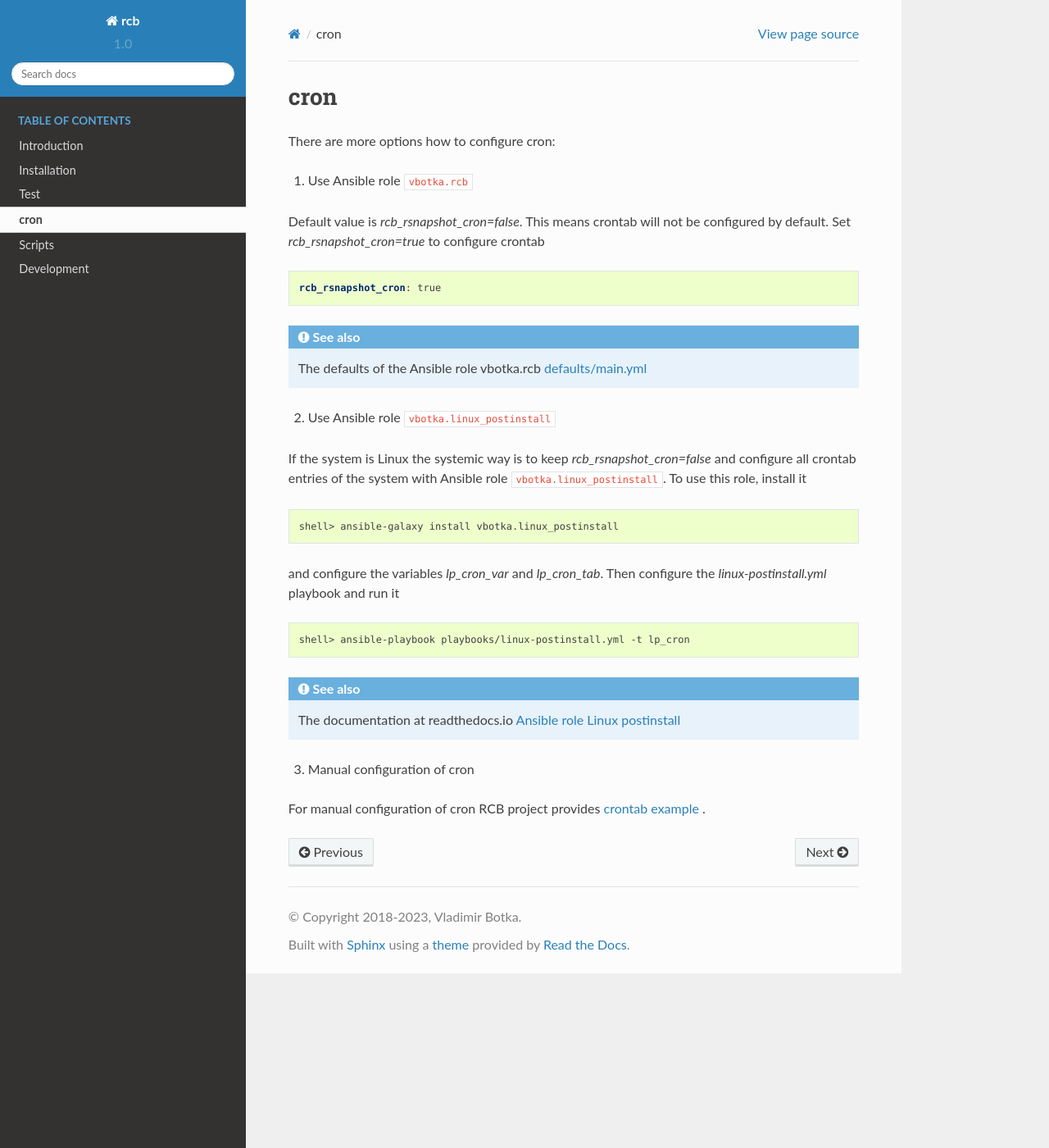
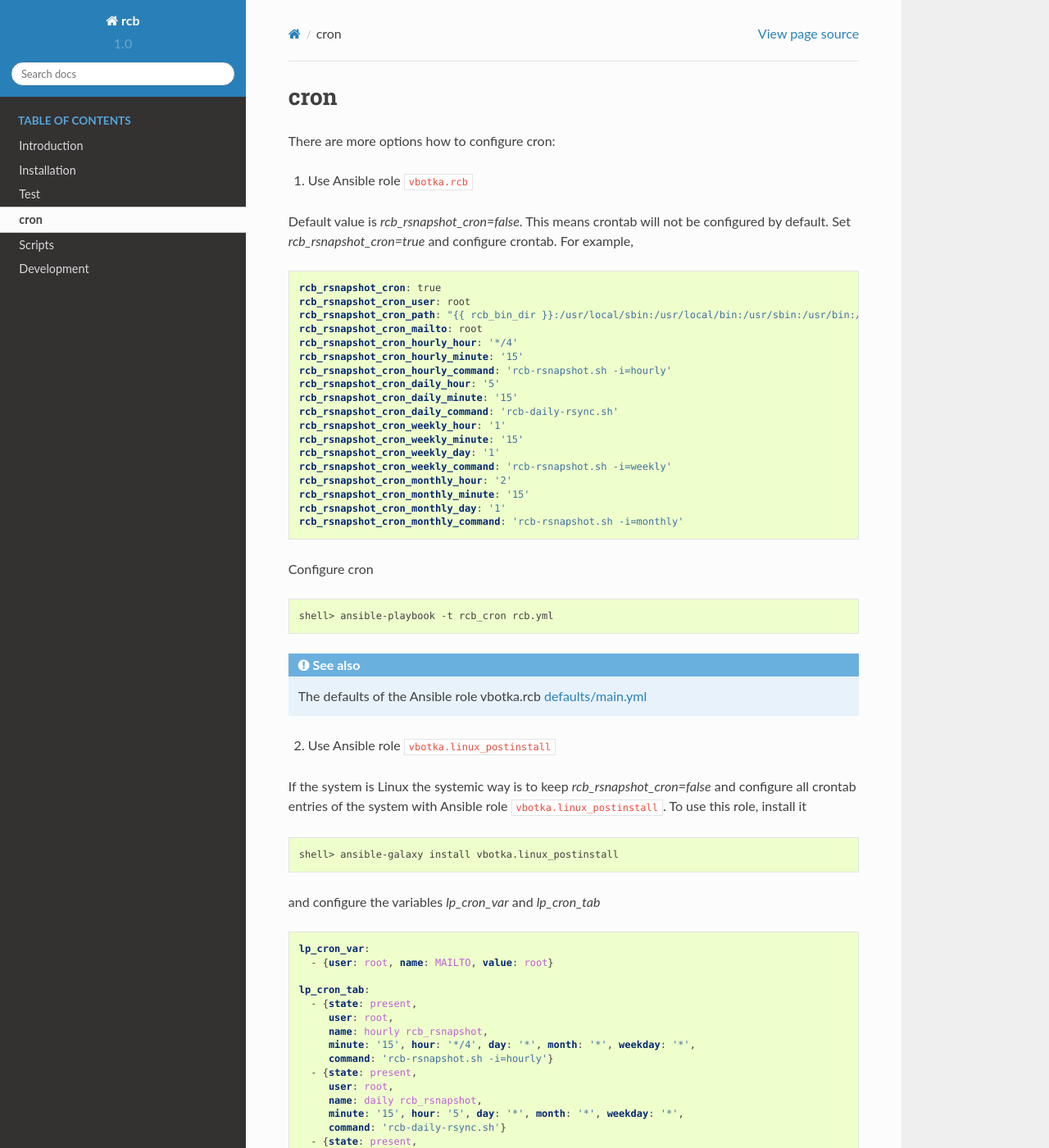
Before and after one commit to vbotka/rcb, a Sphinx documentation site: the page built from docs/source/cron.rst, in a window 1280 px wide and 1400 px high. Shown: the whole window at 82% size. Built offline with Sphinx 7.4.7 and the Read the Docs theme 2.0.0, drawn with Linux system fonts in a browser that asks for light colours; some web fonts are replaced; pages that are not in the unit, such as notebooks, are missing from menus; cross-references to code outside the pages are shown as plain code; some of the changed text lies outside the part shown.

Commit message:
Update docs. Bump 1.1.7

```diff
--- a/docs/source/code/debug_01.yml
+++ b/docs/source/code/debug_01.yml
@@ -1,4 +1,4 @@
-shell> ansible-playbook rcb.yml -t rcb_debug -e rcb_debug=true -e rcb_debug_classified=true
+shell> ansible-playbook -t rcb_debug -e rcb_debug=true -e rcb_debug_classified=true rcb.yml
 
 PLAY [10.1.0.12] *********************************************************************************
 
--- a/docs/source/conf.py
+++ b/docs/source/conf.py
@@ -74,7 +74,7 @@ author = 'Vladimir Botka'
 # The short X.Y version.
 version = '1.0'
 # The full version, including alpha/beta/rc tags.
-release = '1.1.6'
+release = '1.1.7'
 
 # The language for content autogenerated by Sphinx. Refer to documentation
 # for a list of supported languages.
--- a/docs/source/cron.rst
+++ b/docs/source/cron.rst
@@ -6,12 +6,36 @@ There are more options how to configure cron:
 1) Use Ansible role :l:`vbotka.rcb`
 
 Default value is *rcb_rsnapshot_cron=false*. This means crontab will
-not be configured by default. Set *rcb_rsnapshot_cron=true* to
-configure crontab
+not be configured by default. Set *rcb_rsnapshot_cron=true* and
+configure crontab. For example,
 
 .. code-block:: yaml
 
   rcb_rsnapshot_cron: true
+  rcb_rsnapshot_cron_user: root
+  rcb_rsnapshot_cron_path: "{{ rcb_bin_dir }}:/usr/local/sbin:/usr/local/bin:/usr/sbin:/usr/bin:/sbin:/bin"
+  rcb_rsnapshot_cron_mailto: root
+  rcb_rsnapshot_cron_hourly_hour: '*/4'
+  rcb_rsnapshot_cron_hourly_minute: '15'
+  rcb_rsnapshot_cron_hourly_command: 'rcb-rsnapshot.sh -i=hourly'
+  rcb_rsnapshot_cron_daily_hour: '5'
+  rcb_rsnapshot_cron_daily_minute: '15'
+  rcb_rsnapshot_cron_daily_command: 'rcb-daily-rsync.sh'
+  rcb_rsnapshot_cron_weekly_hour: '1'
+  rcb_rsnapshot_cron_weekly_minute: '15'
+  rcb_rsnapshot_cron_weekly_day: '1'
+  rcb_rsnapshot_cron_weekly_command: 'rcb-rsnapshot.sh -i=weekly'
+  rcb_rsnapshot_cron_monthly_hour: '2'
+  rcb_rsnapshot_cron_monthly_minute: '15'
+  rcb_rsnapshot_cron_monthly_day: '1'
+  rcb_rsnapshot_cron_monthly_command: 'rcb-rsnapshot.sh -i=monthly'
+
+
+Configure cron
+
+.. code-block:: bash
+
+  shell> ansible-playbook -t rcb_cron rcb.yml
 
 
 .. seealso:: The defaults of the Ansible role vbotka.rcb `defaults/main.yml <https://github.com/vbotka/ansible-rcb/blob/master/defaults/main.yml>`_
@@ -28,11 +52,42 @@ role, install it
 
   shell> ansible-galaxy install vbotka.linux_postinstall
 
-and configure the variables *lp_cron_var* and *lp_cron_tab*. Then configure the *linux-postinstall.yml* playbook and run it
+
+and configure the variables *lp_cron_var* and *lp_cron_tab*
+
+.. code-block:: yaml
+
+  lp_cron_var:
+    - {user: root, name: MAILTO, value: root}
+
+  lp_cron_tab:
+    - {state: present,
+       user: root,
+       name: hourly rcb_rsnapshot,
+       minute: '15', hour: '*/4', day: '*', month: '*', weekday: '*',
+       command: 'rcb-rsnapshot.sh -i=hourly'}
+    - {state: present,
+       user: root,
+       name: daily rcb_rsnapshot,
+       minute: '15', hour: '5', day: '*', month: '*', weekday: '*',
+       command: 'rcb-daily-rsync.sh'}
+    - {state: present,
+       user: root,
+       name: weekly rcb_rsnapshot,
+       minute: '15', hour: '1', day: '*', month: '*', weekday: '1',
+       command: 'rcb-rsnapshot.sh -i=weekly'}
+    - {state: present,
+       user: root,
+       name: monthly rcb_rsnapshot,
+       minute: '15', hour: '2', day: '1', month: '*', weekday: '*',
+       command: 'rcb-rsnapshot.sh -i=monthly'}
+
+
+Then run the playbook
 
 .. code-block:: Bash
 
-  shell> ansible-playbook playbooks/linux-postinstall.yml -t lp_cron
+  shell> ansible-playbook -t lp_cron linux-postinstall.yml
 
 
 .. seealso:: The documentation at readthedocs.io `Ansible role Linux postinstall <https://ansible-linux-postinstall.readthedocs.io/en/latest/>`_
--- a/docs/source/development.rst
+++ b/docs/source/development.rst
@@ -10,5 +10,5 @@ The following sequence of commands copy, patch and install the scripts
 .. code-block:: bash
 
   shell> ansible-playbook rcb-devel.yml
-  shell> ansible-playbook rcb.yml -t rcb_patch
-  shell> ansible-playbook rcb.yml -t rcb_copy
+  shell> ansible-playbook -t rcb_patch rcb.yml
+  shell> ansible-playbook -t rcb_copy rcb.yml
--- a/docs/source/installation.rst
+++ b/docs/source/installation.rst
@@ -240,7 +240,7 @@ group **rcb_clients** will be authorized to ssh to **{{ rcb_bck_user
 
 .. code-block:: bash
 
-  shell> ansible-playbook rcb.yml -t phase1
+  shell> ansible-playbook -t phase1 rcb.yml
 
 
 Configure server
@@ -263,4 +263,4 @@ phase2. Configure the clients
 
 .. code-block:: bash
 
-  shell> ansible-playbook rcb.yml -t phase2
+  shell> ansible-playbook -t phase2 rcb.yml
```
